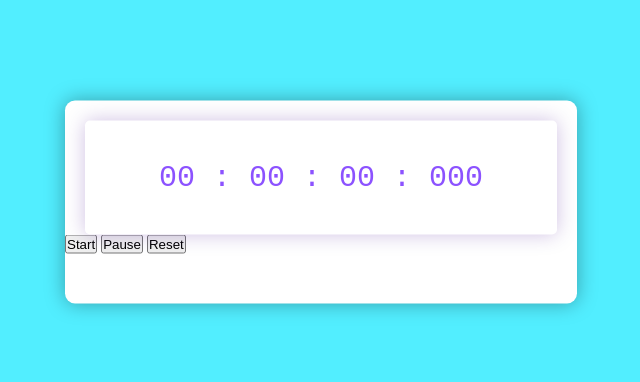
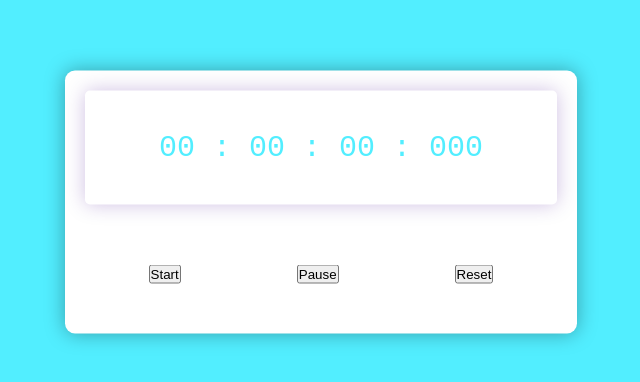
Before and after one commit to Kalpani1234/PRODIGY_WD_02, a plain HTML site: page index.html in a window 1280 px wide. Shown: the part 198-580 px from the top of the page, without its empty margins (319-959 px from the left). Drawn offline with Linux system fonts and the light colour scheme.

Commit message:
Make the button positions

```diff
--- a/style.css
+++ b/style.css
@@ -30,7 +30,7 @@ body {
     background: #fff;
     left: 4%;
     font-family: 'Roboto mono', monospace;
-    color: #8c52ff;
+    color: #52eeff;
     font-size: 30px;
     padding: 40px;
     display: flex;
@@ -39,3 +39,10 @@ body {
     border-radius: 5px;
     box-shadow: 0 0 20px rgba(65, 5, 145, 0.25);
 }
+
+.buttons {
+    width: 90%;
+    margin: 60px auto 0 auto;
+    display: flex;
+    justify-content: space-around;
+}
```
